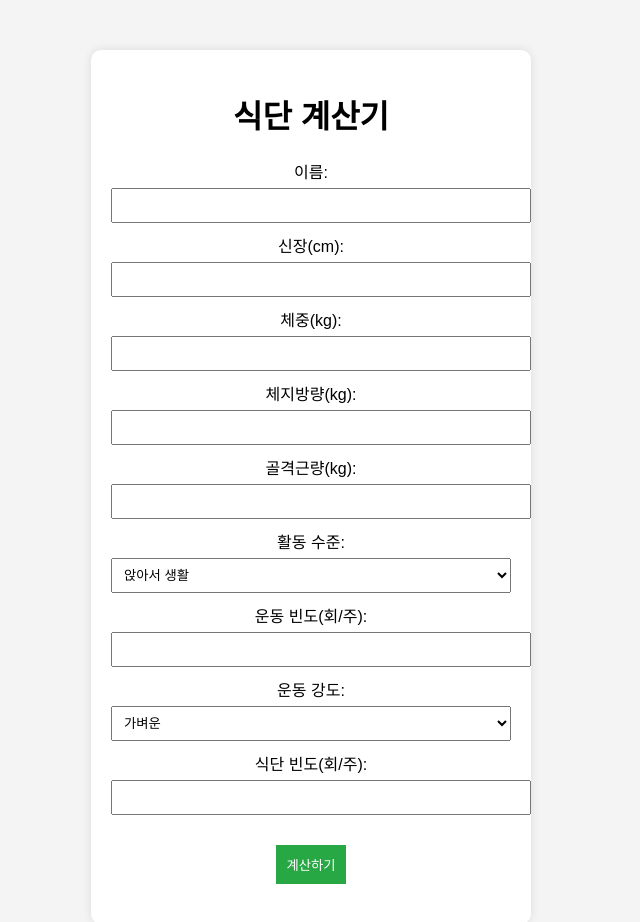
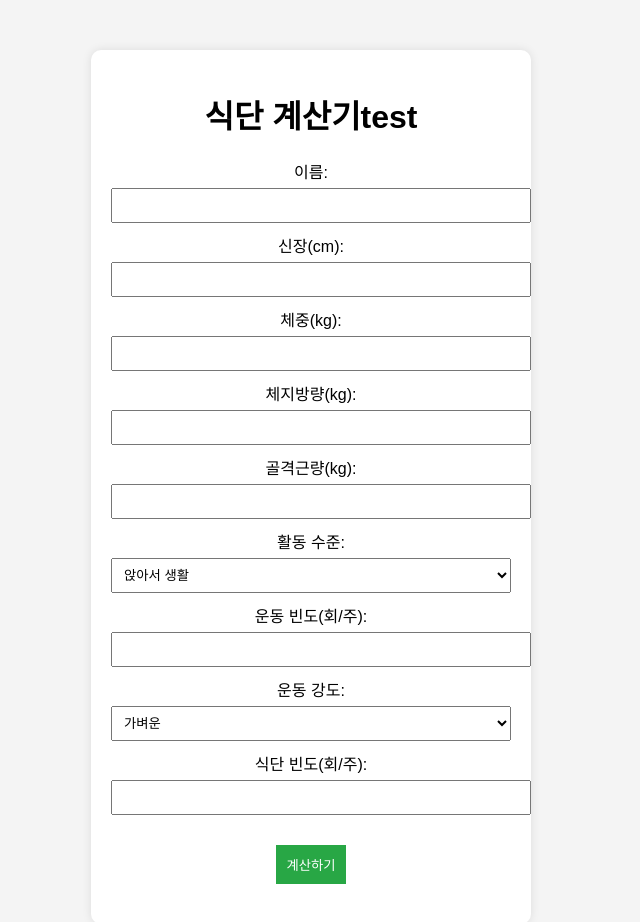
Before and after one commit to bipasori1021/meal-calc, a plain HTML site: page index.html in a window 1280 px wide. Shown: the whole page, without its empty margins (329-969 px from the left). Drawn offline with Linux system fonts and the light colour scheme.

Commit message:
OneDrive 파일 수정 테스트

```diff
--- a/index.html
+++ b/index.html
@@ -8,7 +8,7 @@
 </head>
 <body>
     <div class="container">
-        <h1>식단 계산기</h1>
+        <h1>식단 계산기test</h1>
         <form id="tdeeForm">
             <label>이름: <input type="text" id="name" required></label>
             <label>신장(cm): <input type="number" id="height" required></label>
```
